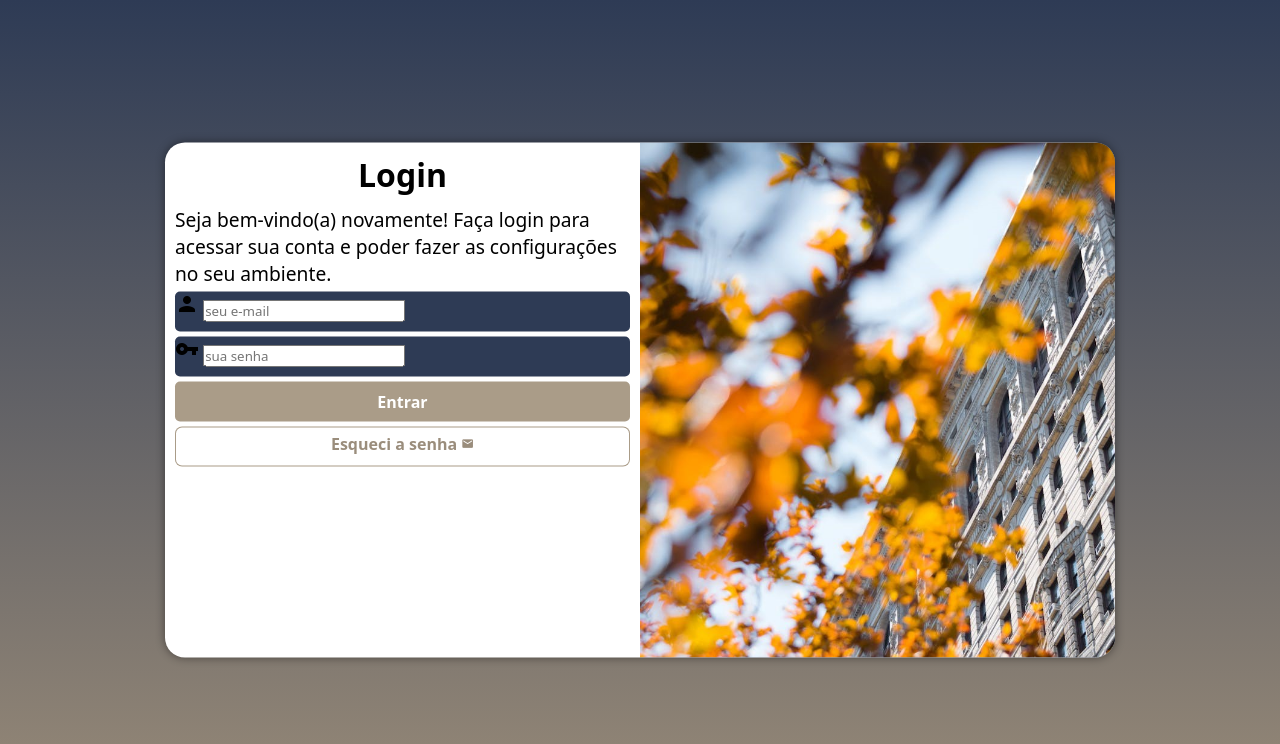
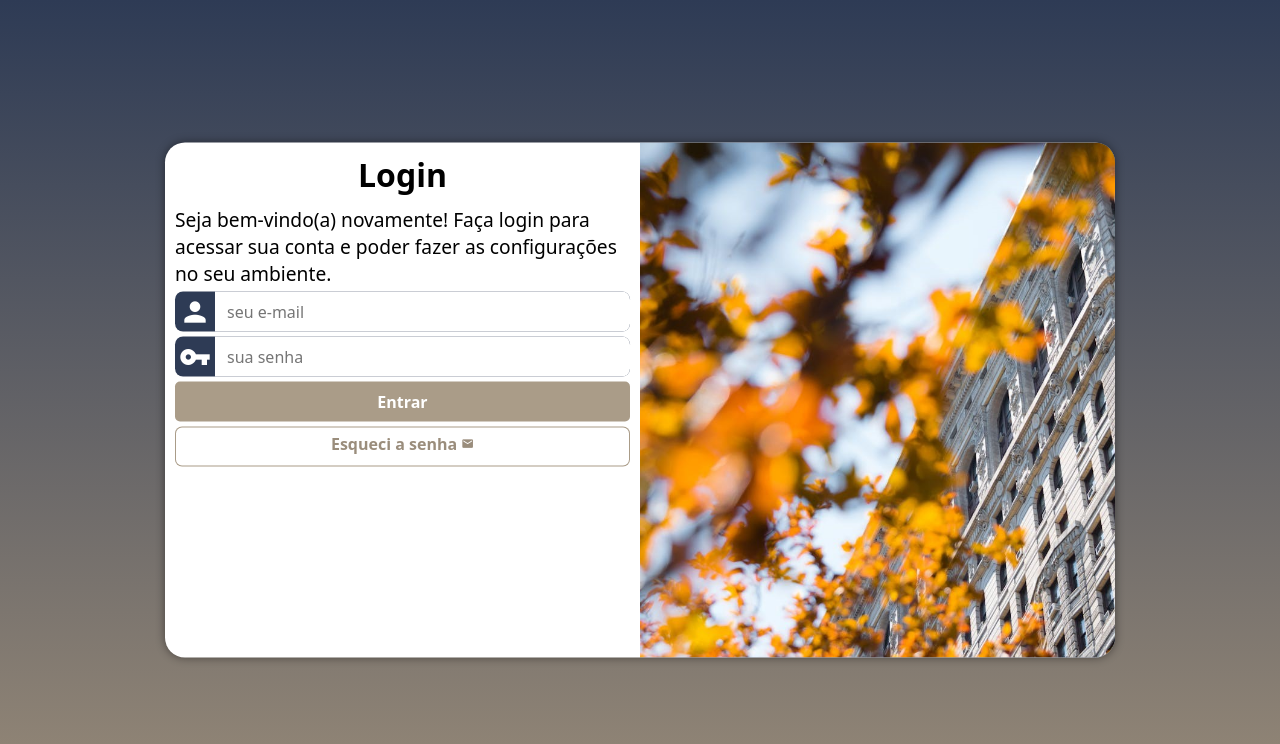
Before and after one commit to YasminLpio/projeto-login, a plain HTML site: page index.html in a window 1280 px wide. Drawn offline with Linux system fonts and the light colour scheme.

Commit message:
Configurei a div campo

```diff
--- a/estilos/style.css
+++ b/estilos/style.css
@@ -69,12 +69,37 @@
     display: block;
     width: 100%;
     height: 40px;
-    border-radius: 5px;
-    margin: 5px 0px;
+    border-radius: 8px;
+    margin: 5px 0;
+    position: relative;
 }
 
 div.campo > label {
     display: none;
+}
+
+div.campo > .material-icons {
+    position: absolute;
+    left: 0;
+    top: 0;
+    width: 40px;
+    height: 100%;
+    display: flex;
+    align-items: center;
+    justify-content: center;
+    color: white;
+    pointer-events: none;
+}
+
+div.campo > input {
+    font-size: 1em;
+    width: calc(100% - 40px);
+    height: 40px;
+    border: 0;
+    border-radius: 0 8px 8px 0;
+    padding: 0 12px;
+    margin-left: 40px; /* reserva espaço para o ícone */
+    box-sizing: border-box;
 }
 
 form > input[type=submit] {
--- a/index.html
+++ b/index.html
@@ -19,12 +19,12 @@
                 <p>Seja bem-vindo(a) novamente! Faça login para acessar sua conta e poder fazer as configurações no seu ambiente.</p>
                 <form action="login.php" method="post" autocomplete="on">
                     <div class="campo">
-                        <span class="material-icons">person</span>
+                        <span class="material-icons" style="color: white; font-size: 2em; width: 40px; padding: 5px;">person</span>
                         <input type="email" name="login" id="ilogin" placeholder="seu e-mail" autocomplete="email" required maxlength="30">
                         <label for="ilogin">Login</label>
                     </div>
                     <div class="campo">
-                        <span class="material-icons">vpn_key</span>
+                        <span class="material-icons" style="color: white; font-size: 2em; width: 40px; padding: 5px;" >vpn_key</span>
                         <input type="password" name="senha" id="isenha" placeholder="sua senha" autocomplete="current-password" required minlength="8" maxlength="20">
                         <label for="isenha">Senha</label>
                     </div>
```
